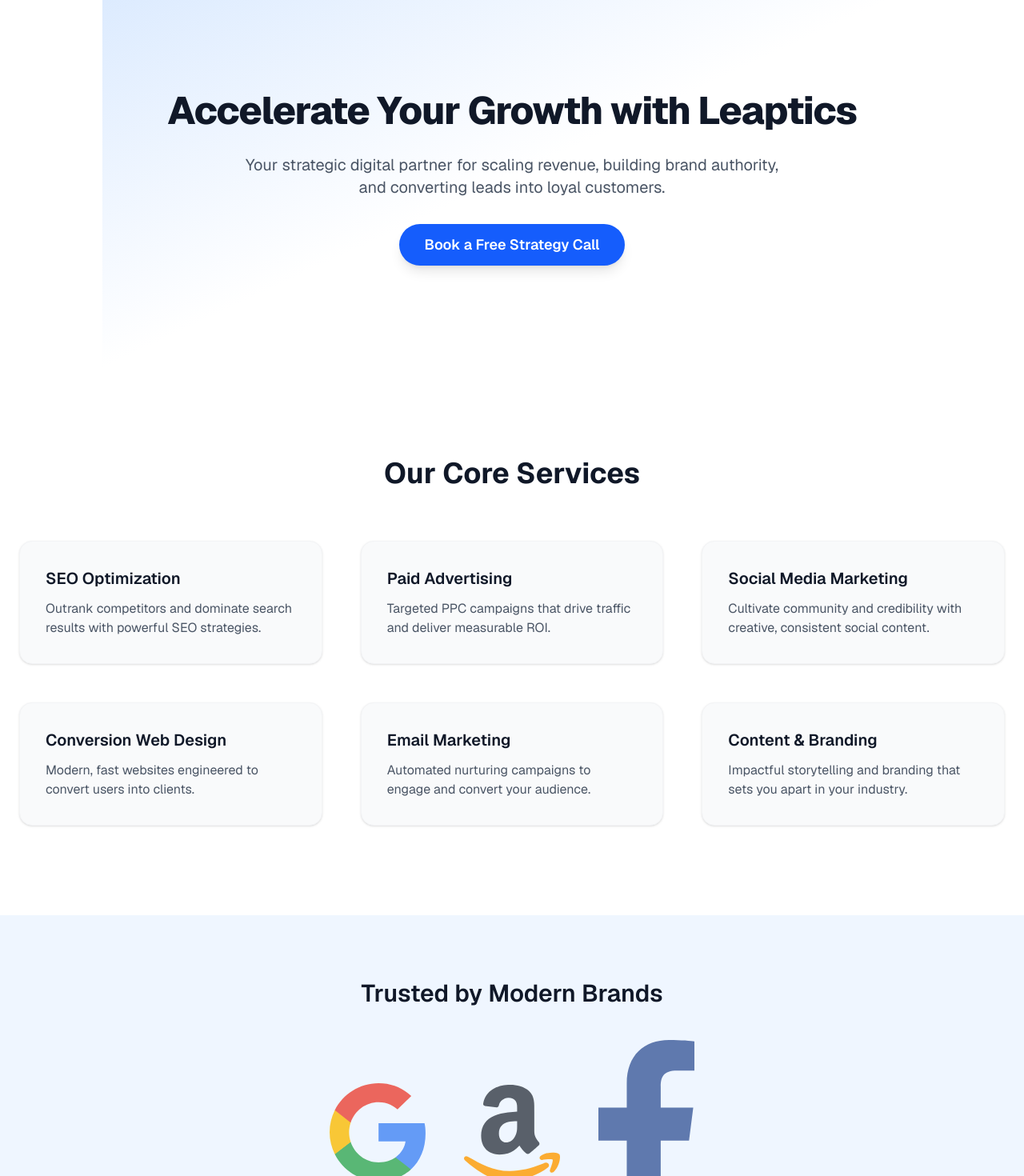
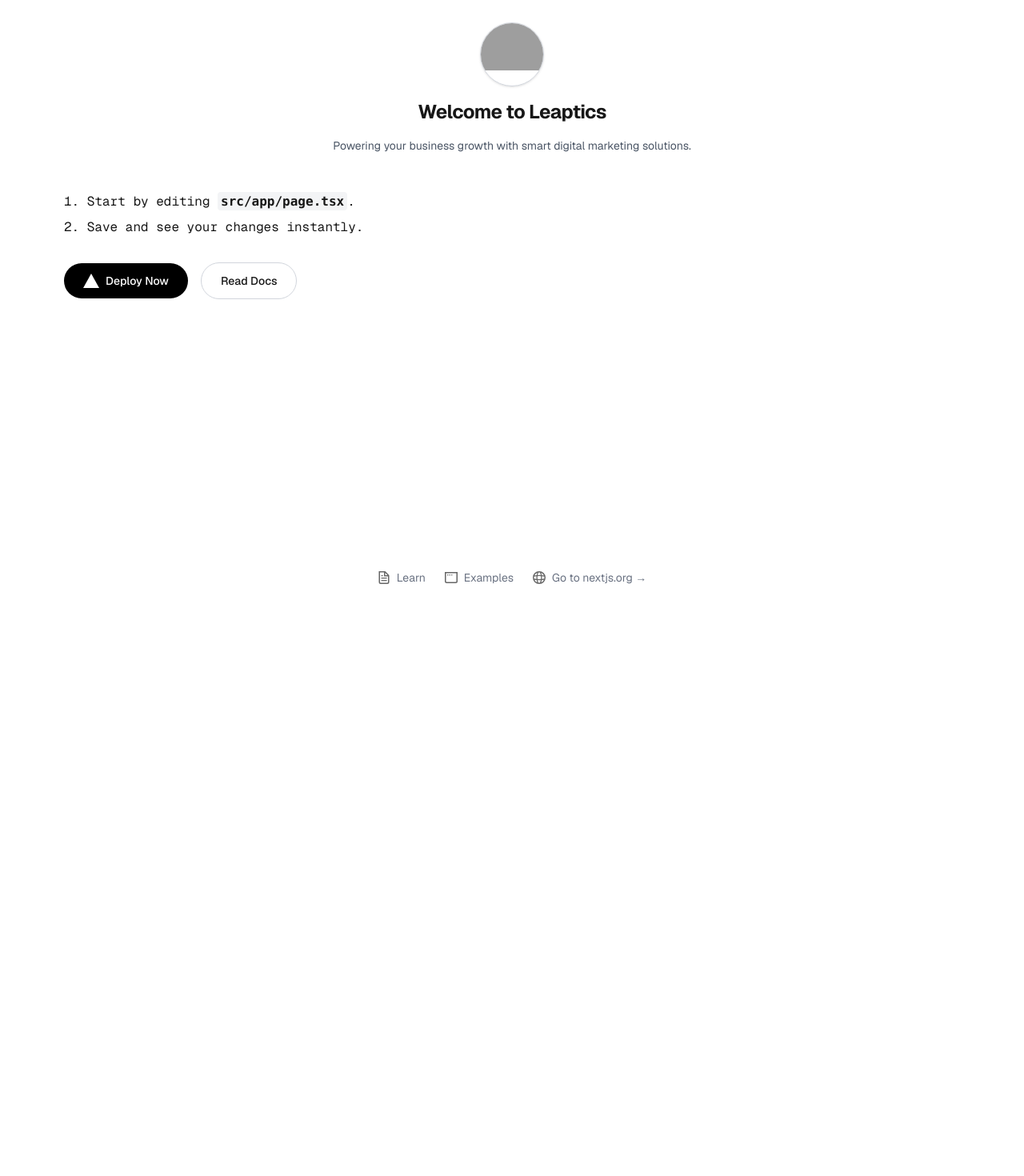
Before and after one commit to realamar/l1, a Next.js app: page / in a window 1280 px wide. Shown: the part 20-1490 px from the top of the page at 80% size. After the commit the page ends 800 px from the top, so only its background shows below. Built offline with nearby package versions, Linux system fonts and the light colour scheme; grey boxes are pictures that could not be loaded.

Commit message:
logo page.tsx

```diff
--- a/src/app/page.tsx
+++ b/src/app/page.tsx
@@ -1,101 +1,96 @@
 "use client";
 
 import Image from "next/image";
-import Link from "next/link";
 
 export default function Home() {
   return (
-    <main className="bg-white text-gray-900 font-sans">
-      {/* Hero Section */}
-      <section className="bg-gradient-to-br from-blue-100 via-white to-white px-6 py-32 text-center max-w-5xl mx-auto">
-        <h1 className="text-5xl font-extrabold mb-6 leading-tight tracking-tight text-gray-900">
-          Accelerate Your Growth with Leaptics
-        </h1>
-        <p className="text-lg sm:text-xl text-gray-600 mb-8 max-w-2xl mx-auto">
-          Your strategic digital partner for scaling revenue, building brand authority, and converting leads into loyal customers.
+    <div className="min-h-screen grid grid-rows-[auto_1fr_auto] px-6 sm:px-20 py-12 gap-12 bg-white text-neutral-900 font-sans">
+
+      {/* Circular Logo and Brand Name */}
+      <header className="flex flex-col items-center gap-4">
+        <div className="w-20 h-20 rounded-full overflow-hidden border border-gray-300 shadow">
+          <Image
+            src="/logo.png" // Replace with your actual logo path
+            alt="Leaptics Logo"
+            width={80}
+            height={80}
+          />
+        </div>
+        <h1 className="text-2xl font-bold tracking-tight">Welcome to Leaptics</h1>
+        <p className="text-sm text-gray-600 text-center max-w-md">
+          Powering your business growth with smart digital marketing solutions.
         </p>
-        <Link
-          href="/contact"
-          className="inline-block bg-blue-600 text-white px-8 py-3 text-lg rounded-full hover:bg-blue-700 transition font-semibold shadow-lg hover:scale-105"
-        >
-          Book a Free Strategy Call
-        </Link>
-      </section>
+      </header>
 
-      {/* Services Section */}
-      <section className="bg-white py-28 px-6">
-        <div className="max-w-7xl mx-auto">
-          <h2 className="text-4xl font-bold text-center mb-16">Our Core Services</h2>
-          <div className="grid md:grid-cols-3 gap-12">
-            {[
-              { title: "SEO Optimization", desc: "Outrank competitors and dominate search results with powerful SEO strategies." },
-              { title: "Paid Advertising", desc: "Targeted PPC campaigns that drive traffic and deliver measurable ROI." },
-              { title: "Social Media Marketing", desc: "Cultivate community and credibility with creative, consistent social content." },
-              { title: "Conversion Web Design", desc: "Modern, fast websites engineered to convert users into clients." },
-              { title: "Email Marketing", desc: "Automated nurturing campaigns to engage and convert your audience." },
-              { title: "Content & Branding", desc: "Impactful storytelling and branding that sets you apart in your industry." },
-            ].map((s, i) => (
-              <div
-                key={i}
-                className="bg-gray-50 border border-gray-100 p-8 rounded-2xl shadow-sm hover:shadow-xl transition duration-300 hover:-translate-y-1"
-              >
-                <h3 className="text-xl font-semibold mb-3 text-gray-900">{s.title}</h3>
-                <p className="text-base text-gray-600">{s.desc}</p>
-              </div>
-            ))}
-          </div>
+      {/* Main Content */}
+      <main className="flex flex-col gap-8 items-center sm:items-start">
+        <ol className="list-inside list-decimal text-base text-center sm:text-left font-mono">
+          <li className="mb-2">
+            Start by editing{" "}
+            <code className="bg-gray-100 px-1 py-0.5 rounded font-semibold">
+              src/app/page.tsx
+            </code>.
+          </li>
+          <li>Save and see your changes instantly.</li>
+        </ol>
+
+        <div className="flex flex-col sm:flex-row gap-4 items-center">
+          <a
+            href="https://vercel.com/new"
+            target="_blank"
+            rel="noopener noreferrer"
+            className="bg-black text-white hover:bg-gray-800 dark:hover:bg-white dark:hover:text-black rounded-full px-6 py-3 text-sm font-medium flex items-center gap-2 transition"
+          >
+            <Image
+              className="dark:invert"
+              src="/vercel.svg"
+              alt="Vercel"
+              width={20}
+              height={20}
+            />
+            Deploy Now
+          </a>
+          <a
+            href="https://nextjs.org/docs"
+            target="_blank"
+            rel="noopener noreferrer"
+            className="border border-gray-300 hover:border-transparent hover:bg-gray-100 dark:hover:bg-gray-900 rounded-full px-6 py-3 text-sm font-medium transition"
+          >
+            Read Docs
+          </a>
         </div>
-      </section>
-
-      {/* Trusted Clients */}
-      <section className="py-20 px-6 bg-blue-50">
-        <div className="max-w-4xl mx-auto text-center">
-          <h2 className="text-3xl font-semibold mb-10 text-gray-900">Trusted by Modern Brands</h2>
-          <div className="flex flex-wrap justify-center items-center gap-12 opacity-80 hover:opacity-100 transition-opacity duration-300">
-            {["client1.svg", "client2.svg", "client3.svg"].map((logo, i) => (
-              <Image
-                key={i}
-                src={`/${logo}`}
-                alt={`Client Logo ${i + 1}`}
-                width={120}
-                height={60}
-              />
-            ))}
-          </div>
-        </div>
-      </section>
-
-      {/* Testimonials */}
-      <section className="bg-white py-24 px-6">
-        <div className="max-w-5xl mx-auto">
-          <h2 className="text-4xl font-bold text-center mb-12">Client Success Stories</h2>
-          <div className="grid md:grid-cols-2 gap-10">
-            {[
-              {
-                name: "Nandan Bajgain",
-                text: "Leaptics helped us triple our leads in just 3 months. They understand strategy and execution like no one else.",
-              },
-              {
-                name: "Aswin Karthick",
-                text: "From branding to digital campaigns, Leaptics transformed our entire digital presence. Highly recommended!",
-              },
-            ].map((t, i) => (
-              <div
-                key={i}
-                className="bg-gray-50 border border-gray-100 p-8 rounded-2xl shadow-md"
-              >
-                <p className="text-gray-700 italic mb-4">“{t.text}”</p>
-                <p className="text-sm font-semibold text-right text-blue-600">— {t.name}</p>
-              </div>
-            ))}
-          </div>
-        </div>
-      </section>
+      </main>
 
       {/* Footer */}
-      <footer className="py-10 text-center text-sm text-gray-500 border-t border-gray-100">
-        &copy; {new Date().getFullYear()} Leaptics. All rights reserved.
+      <footer className="flex flex-wrap gap-6 justify-center text-sm text-gray-500">
+        <a
+          href="https://nextjs.org/learn"
+          target="_blank"
+          rel="noopener noreferrer"
+          className="flex items-center gap-2 hover:underline"
+        >
+          <Image src="/file.svg" alt="Learn" width={16} height={16} />
+          Learn
+        </a>
+        <a
+          href="https://vercel.com/templates?framework=next.js"
+          target="_blank"
+          rel="noopener noreferrer"
+          className="flex items-center gap-2 hover:underline"
+        >
+          <Image src="/window.svg" alt="Examples" width={16} height={16} />
+          Examples
+        </a>
+        <a
+          href="https://nextjs.org"
+          target="_blank"
+          rel="noopener noreferrer"
+          className="flex items-center gap-2 hover:underline"
+        >
+          <Image src="/globe.svg" alt="Next.js" width={16} height={16} />
+          Go to nextjs.org →
+        </a>
       </footer>
-    </main>
+    </div>
   );
 }
```
